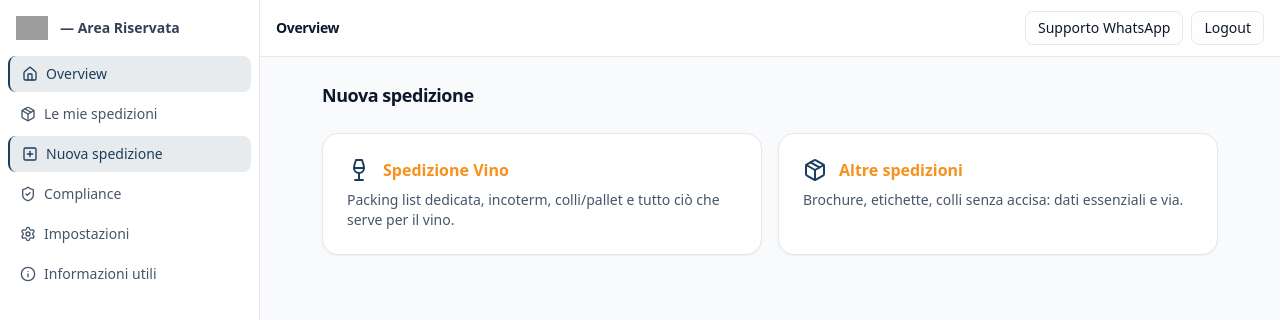
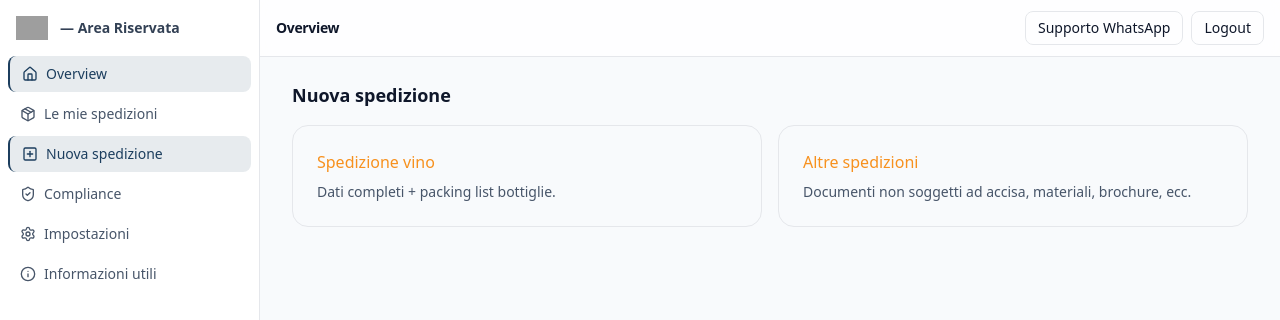
Before and after one commit to SPST-WINE/spst-dashboard, a Next.js app: page /dashboard/nuova in a window 1280 px wide. Shown: the top 320 px of the page. Built offline with nearby package versions, Linux system fonts and the light colour scheme; grey boxes are pictures that could not be loaded.

Commit message:
Update page.tsx

```diff
--- a/app/dashboard/nuova/page.tsx
+++ b/app/dashboard/nuova/page.tsx
@@ -1,35 +1,29 @@
 'use client';
+
 import Link from 'next/link';
-import { Wine, Package } from 'lucide-react';
 
-export default function NuovaSelezione() {
+export default function NuovaPage() {
   return (
-    <div className="mx-auto w-full max-w-4xl">
-      <h1 className="mb-6 text-lg font-semibold tracking-tight">Nuova spedizione</h1>
+    <div className="space-y-4">
+      <h2 className="text-lg font-semibold">Nuova spedizione</h2>
       <div className="grid gap-4 md:grid-cols-2">
         <Link
           href="/dashboard/nuova/vino"
-          className="group rounded-2xl border bg-white p-6 shadow-sm hover:shadow-md transition"
+          className="rounded-2xl border p-6 transition hover:shadow-sm"
         >
-          <div className="flex items-center gap-3">
-            <Wine className="h-6 w-6 text-spst-blue" />
-            <h2 className="text-base font-semibold text-spst-orange">Spedizione Vino</h2>
-          </div>
-          <p className="mt-2 text-sm text-slate-600">
-            Packing list dedicata, incoterm, colli/pallet e tutto ciò che serve per il vino.
+          <h3 className="mb-2 text-spst-orange">Spedizione vino</h3>
+          <p className="text-sm text-slate-600">
+            Dati completi + packing list bottiglie.
           </p>
         </Link>
 
         <Link
           href="/dashboard/nuova/altro"
-          className="group rounded-2xl border bg-white p-6 shadow-sm hover:shadow-md transition"
+          className="rounded-2xl border p-6 transition hover:shadow-sm"
         >
-          <div className="flex items-center gap-3">
-            <Package className="h-6 w-6 text-spst-blue" />
-            <h2 className="text-base font-semibold text-spst-orange">Altre spedizioni</h2>
-          </div>
-          <p className="mt-2 text-sm text-slate-600">
-            Brochure, etichette, colli senza accisa: dati essenziali e via.
+          <h3 className="mb-2 text-spst-orange">Altre spedizioni</h3>
+          <p className="text-sm text-slate-600">
+            Documenti non soggetti ad accisa, materiali, brochure, ecc.
           </p>
         </Link>
       </div>
```
